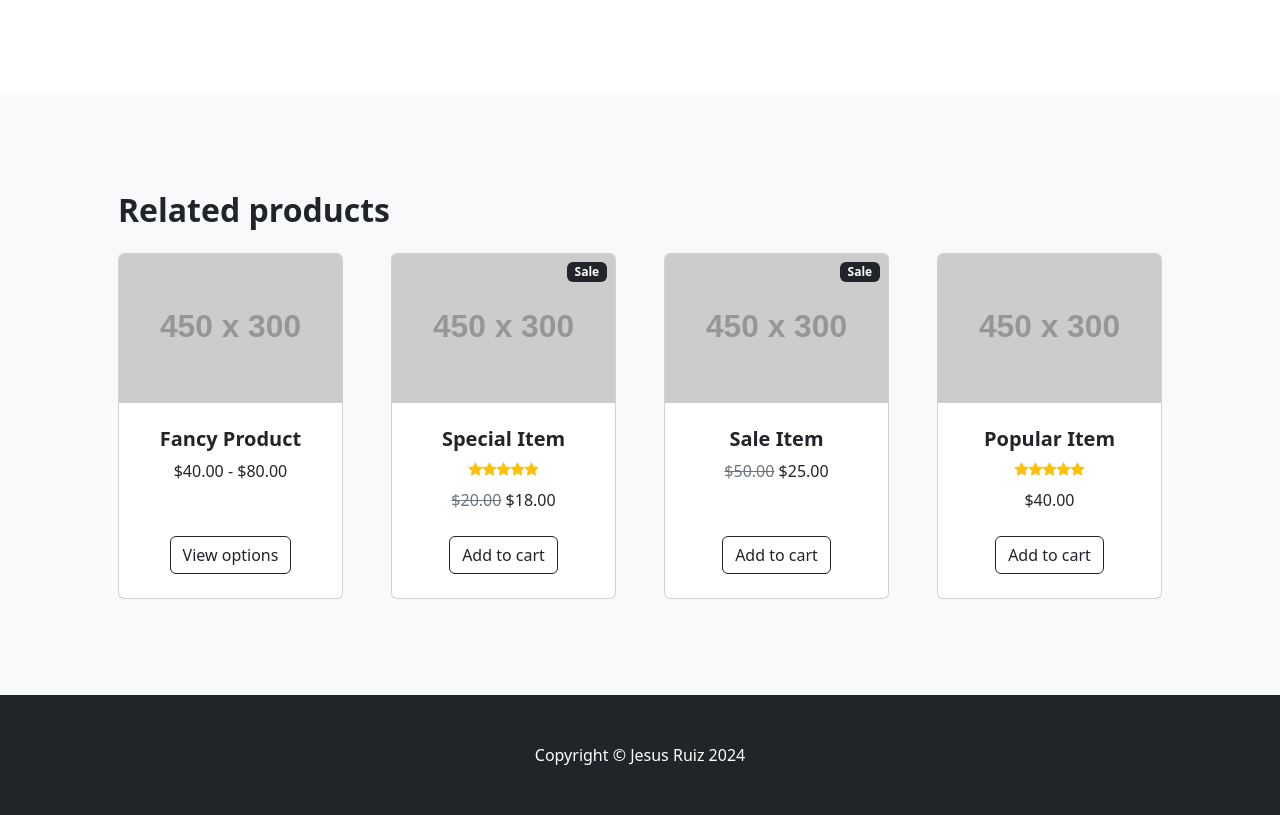
After one commit to jesus1080/ecomimpacto, a Django app: page /product/1 in a window 1280 px wide. The commit adds this page. Shown: the part 527-1342 px from the top of the page. Run offline with Django 5.2, Linux system fonts and the light colour scheme; data comes from the database, SQL or seed files in the repository; both versions use the stored data as it was after the commit; some libraries are stand-ins or nearby versions.

Commit message:
feat: add product view

```diff
--- a/store/templates/home.html
+++ b/store/templates/home.html
@@ -42,7 +42,7 @@
                                 </div>
                                 <!-- Product actions-->
                                 <div class="card-footer p-4 pt-0 border-top-0 bg-transparent">
-                                    <div class="text-center"><a class="btn btn-outline-dark mt-auto" href="#">View options</a></div>
+                                    <div class="text-center"><a class="btn btn-outline-dark mt-auto" href="{%url 'product' producto.id%}">Ver Producto</a></div>
                                 </div>
                             </div>
                         </div>
@@ -64,7 +64,7 @@
                                 </div>
                                 <!-- Product actions-->
                                 <div class="card-footer p-4 pt-0 border-top-0 bg-transparent">
-                                    <div class="text-center"><a class="btn btn-outline-dark mt-auto" href="#">View options</a></div>
+                                    <div class="text-center"><a class="btn btn-outline-dark mt-auto" href="{%url 'product' producto.id%}">Ver Producto</a></div>
                                 </div>
                             </div>
                         </div>
--- /dev/null
+++ b/store/templates/product.html
@@ -0,0 +1,142 @@
+{% extends 'base.html'%}
+{% block content %}
+
+
+<!-- Product section-->
+<section class="py-5">
+    <div class="container px-4 px-lg-5 my-5">
+        <div class="row gx-4 gx-lg-5 align-items-center">
+            <div class="col-md-6"><img class="card-img-top mb-5 mb-md-0" src="{{ product.image.url }}" alt="..." /></div>
+            <div class="col-md-6">
+                <div class="small mb-1">SKU: BST-498</div>
+                <h1 class="display-5 fw-bolder">{{ product.name }}</h1>
+                <div class="fs-5 mb-5">
+                    {% if product.is_sale %}
+                        <span class="text-decoration-line-through">${{ product.price}}</span>
+                        <span>${{ product.sale_price }}</span>
+                    {% else %}
+                        <span>{{ product.price }}</span>
+                    {% endif %}
+
+
+                </div>
+                <p class="lead"> {{ product.description }}</p>
+                <div class="d-flex">
+                    <input class="form-control text-center me-3" id="inputQuantity" type="num" value="1" style="max-width: 3rem" />
+                    <button class="btn btn-outline-dark flex-shrink-0" type="button">
+                        <i class="bi-cart-fill me-1"></i>
+                        Add to cart
+                    </button>
+                </div>
+            </div>
+        </div>
+    </div>
+</section>
+<!-- Related items section-->
+<section class="py-5 bg-light">
+    <div class="container px-4 px-lg-5 mt-5">
+        <h2 class="fw-bolder mb-4">Related products</h2>
+        <div class="row gx-4 gx-lg-5 row-cols-2 row-cols-md-3 row-cols-xl-4 justify-content-center">
+            <div class="col mb-5">
+                <div class="card h-100">
+                    <!-- Product image-->
+                    <img class="card-img-top" src="https://dummyimage.com/450x300/dee2e6/6c757d.jpg" alt="..." />
+                    <!-- Product details-->
+                    <div class="card-body p-4">
+                        <div class="text-center">
+                            <!-- Product name-->
+                            <h5 class="fw-bolder">Fancy Product</h5>
+                            <!-- Product price-->
+                            $40.00 - $80.00
+                        </div>
+                    </div>
+                    <!-- Product actions-->
+                    <div class="card-footer p-4 pt-0 border-top-0 bg-transparent">
+                        <div class="text-center"><a class="btn btn-outline-dark mt-auto" href="#">View options</a></div>
+                    </div>
+                </div>
+            </div>
+            <div class="col mb-5">
+                <div class="card h-100">
+                    <!-- Sale badge-->
+                    <div class="badge bg-dark text-white position-absolute" style="top: 0.5rem; right: 0.5rem">Sale</div>
+                    <!-- Product image-->
+                    <img class="card-img-top" src="https://dummyimage.com/450x300/dee2e6/6c757d.jpg" alt="..." />
+                    <!-- Product details-->
+                    <div class="card-body p-4">
+                        <div class="text-center">
+                            <!-- Product name-->
+                            <h5 class="fw-bolder">Special Item</h5>
+                            <!-- Product reviews-->
+                            <div class="d-flex justify-content-center small text-warning mb-2">
+                                <div class="bi-star-fill"></div>
+                                <div class="bi-star-fill"></div>
+                                <div class="bi-star-fill"></div>
+                                <div class="bi-star-fill"></div>
+                                <div class="bi-star-fill"></div>
+                            </div>
+                            <!-- Product price-->
+                            <span class="text-muted text-decoration-line-through">$20.00</span>
+                            $18.00
+                        </div>
+                    </div>
+                    <!-- Product actions-->
+                    <div class="card-footer p-4 pt-0 border-top-0 bg-transparent">
+                        <div class="text-center"><a class="btn btn-outline-dark mt-auto" href="#">Add to cart</a></div>
+                    </div>
+                </div>
+            </div>
+            <div class="col mb-5">
+                <div class="card h-100">
+                    <!-- Sale badge-->
+                    <div class="badge bg-dark text-white position-absolute" style="top: 0.5rem; right: 0.5rem">Sale</div>
+                    <!-- Product image-->
+                    <img class="card-img-top" src="https://dummyimage.com/450x300/dee2e6/6c757d.jpg" alt="..." />
+                    <!-- Product details-->
+                    <div class="card-body p-4">
+                        <div class="text-center">
+                            <!-- Product name-->
+                            <h5 class="fw-bolder">Sale Item</h5>
+                            <!-- Product price-->
+                            <span class="text-muted text-decoration-line-through">$50.00</span>
+                            $25.00
+                        </div>
+                    </div>
+                    <!-- Product actions-->
+                    <div class="card-footer p-4 pt-0 border-top-0 bg-transparent">
+                        <div class="text-center"><a class="btn btn-outline-dark mt-auto" href="#">Add to cart</a></div>
+                    </div>
+                </div>
+            </div>
+            <div class="col mb-5">
+                <div class="card h-100">
+                    <!-- Product image-->
+                    <img class="card-img-top" src="https://dummyimage.com/450x300/dee2e6/6c757d.jpg" alt="..." />
+                    <!-- Product details-->
+                    <div class="card-body p-4">
+                        <div class="text-center">
+                            <!-- Product name-->
+                            <h5 class="fw-bolder">Popular Item</h5>
+                            <!-- Product reviews-->
+                            <div class="d-flex justify-content-center small text-warning mb-2">
+                                <div class="bi-star-fill"></div>
+                                <div class="bi-star-fill"></div>
+                                <div class="bi-star-fill"></div>
+                                <div class="bi-star-fill"></div>
+                                <div class="bi-star-fill"></div>
+                            </div>
+                            <!-- Product price-->
+                            $40.00
+                        </div>
+                    </div>
+                    <!-- Product actions-->
+                    <div class="card-footer p-4 pt-0 border-top-0 bg-transparent">
+                        <div class="text-center"><a class="btn btn-outline-dark mt-auto" href="#">Add to cart</a></div>
+                    </div>
+                </div>
+            </div>
+        </div>
+    </div>
+</section>
+
+{% endblock %}
--- a/store/urls.py
+++ b/store/urls.py
@@ -6,4 +6,5 @@ urlpatterns = [
     path('login/', views.login_user , name='login'),
     path('logout/', views.logout_user , name='logaut'),
     path('register/', views.register_user , name='register'),
+    path('product/<int:pk>', views.product , name='product'),
 ]
--- a/store/views.py
+++ b/store/views.py
@@ -6,6 +6,10 @@ from django.contrib.auth.models import User
 from django.contrib.auth.forms import UserCreationForm
 from .forms import SignUpForm
 from django import forms
+
+def product(request,pk):
+    product = Product.objects.get(id=pk)
+    return render(request, 'product.html', {'product':product})
 
 
 def home(request):
```
Also changed, not shown: db.sqlite3.
